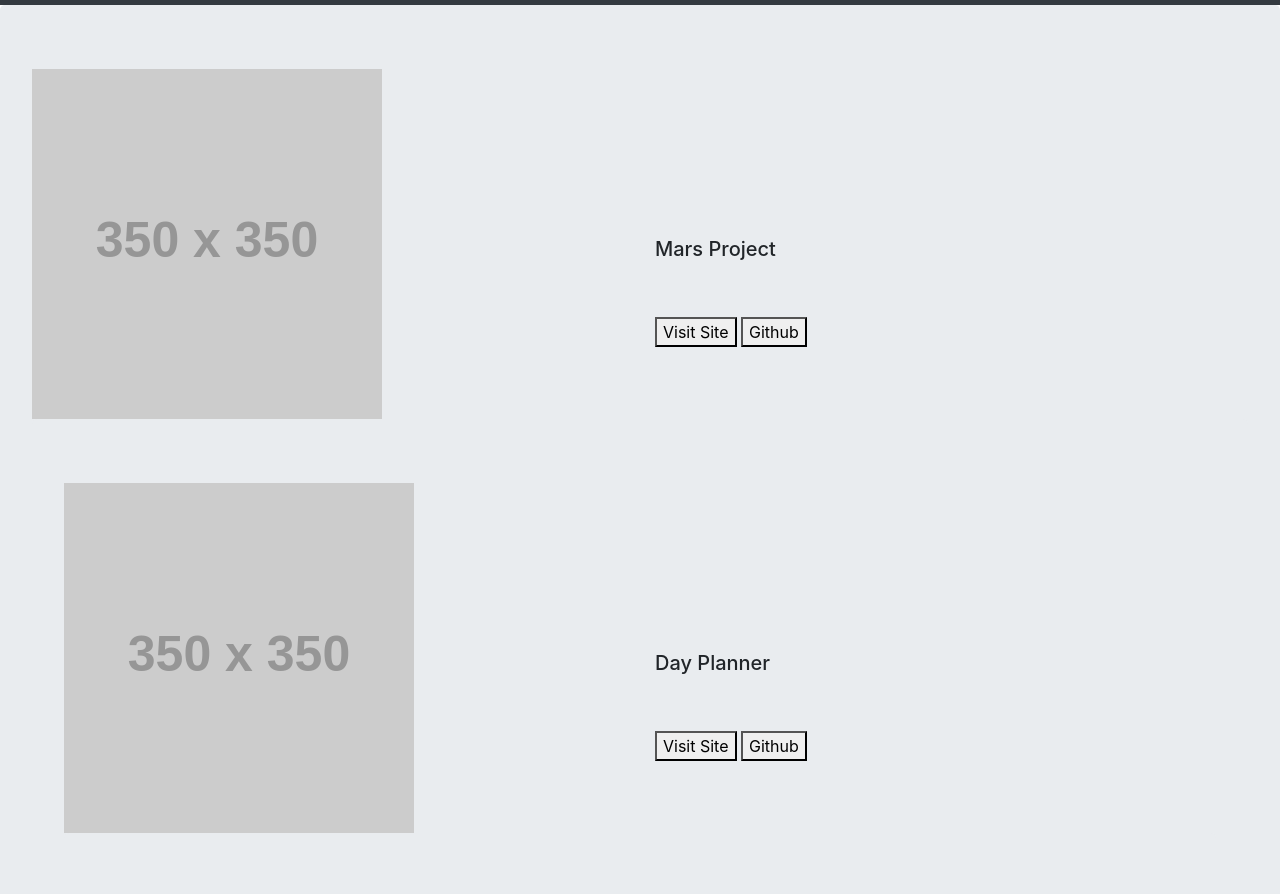
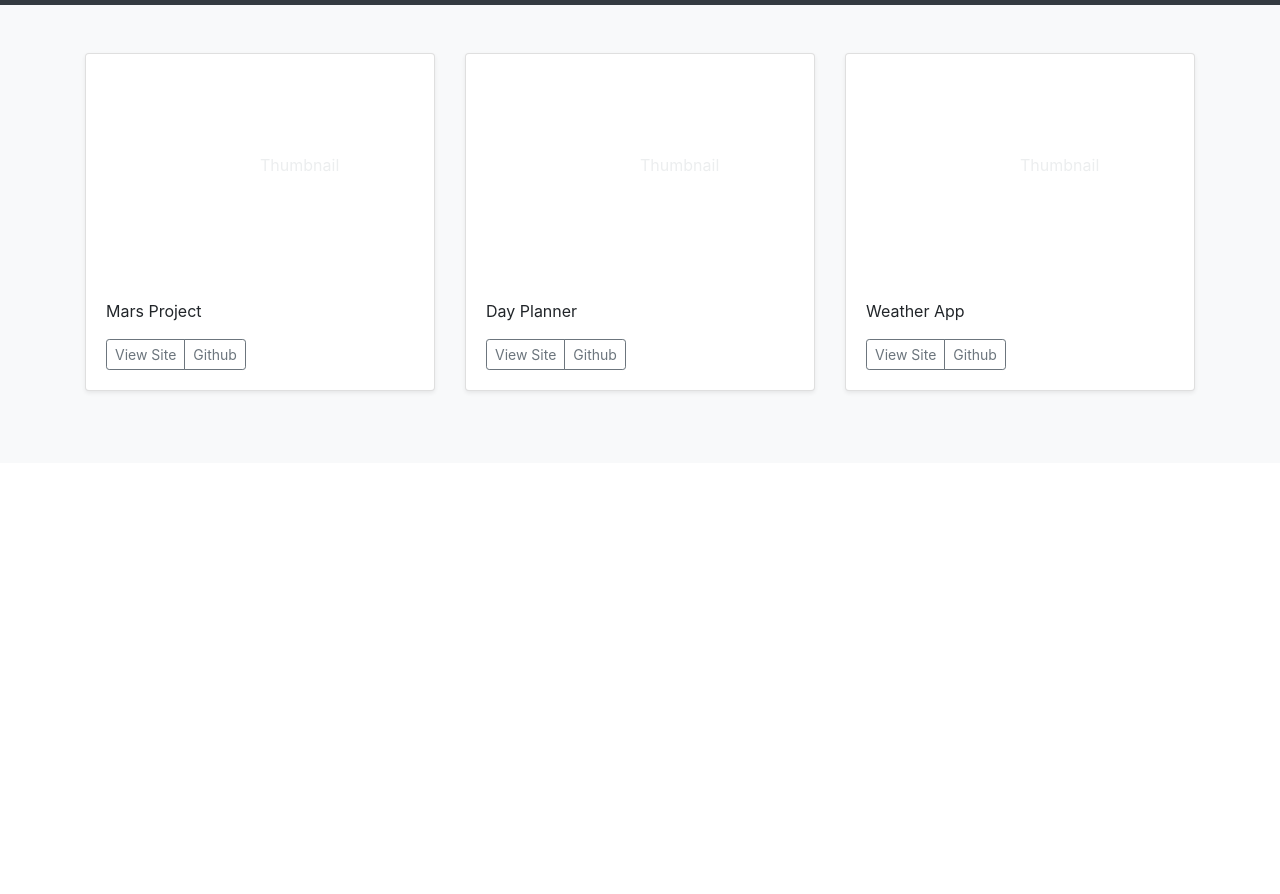
Before and after one commit to jasandper/about-me, a plain HTML site: page portfolio.html in a window 1280 px wide. Shown: the part 51-945 px from the top of the page. After the commit the page ends 800 px from the top, so only its background shows below. Drawn offline with nearby package versions, Linux system fonts and the light colour scheme; placeholder pictures from the web are drawn by us.

Commit message:
create card layout for portfolio page

```diff
--- a/portfolio.html
+++ b/portfolio.html
@@ -31,60 +31,71 @@
           </nav>
         <!-- End Navbar -->
 
-<!-- Project 1 -->
-
-<div class="jumbotron" id="portfolio1">
+<div class="album py-5 bg-light">
+  <div class="container">
     <div class="row">
-  <div class="col">
-  <img src="https://via.placeholder.com/350" alt="mars project">
-</div>
-<div class="col">
-  <br><br><br><br><br><br><br>
-  <h5>Mars Project</h5>
-  <br><br>
-  <button>Visit Site</button>
-  <button>Github</button>
+      <!-- project 1 -->
+      <div class="col-md-4">
+        <div class="card mb-4 shadow-sm">
+          <svg class="bd-placeholder-img card-img-top" width="100%" height="225"
+          aria-label="Placeholder: Thumbnail">
+          <title>Placeholder</title>
+          <text x="50%" y="50%" fill="#eceeef" dy=".3em">Thumbnail</text>
+          </svg>
+          <div class="card-body">
+            <p class="card-text">Mars Project</p>
+            <div class="d-flex justify-content-between align-items-center">
+              <div class="btn-group">
+                <button type="button" class="btn btn-sm btn-outline-secondary">View Site</button>
+                <button type="button" class="btn btn-sm btn-outline-secondary">Github</button>
               </div>
             </div>
-
-<!-- End Project 1 -->
-
-<!-- Project 2 -->
-
-<div class="jumbotron" id="portfolio1">
-  <div class="row">
-  <div class="col">
-  <img src="https://via.placeholder.com/350" alt="Day Planner">
-</div>
-<div class="col">
-  <br><br><br><br><br><br><br>
-  <h5>Day Planner</h5>
-  <br><br>
-  <button>Visit Site</button>
-  <button>Github</button>
           </div>
         </div>
-
-<!-- End Project 2 -->
-
+      </div>
+      <!-- Project 2 -->
+      <div class="col-md-4">
+        <div class="card mb-4 shadow-sm">
+          <svg class="bd-placeholder-img card-img-top" width="100%" height="225"
+          aria-label="Placeholder: Thumbnail">
+          <title>Placeholder</title>
+          <text x="50%" y="50%" fill="#eceeef" dy=".3em">Thumbnail</text>
+          </svg>
+          <div class="card-body">
+            <p class="card-text">Day Planner</p>
+            <div class="d-flex justify-content-between align-items-center">
+              <div class="btn-group">
+                <button type="button" class="btn btn-sm btn-outline-secondary">View Site</button>
+                <button type="button" class="btn btn-sm btn-outline-secondary">Github</button>
+              </div>
+            </div>
+          </div>
+        </div>
+      </div>
       <!-- Project 3 -->
-
-<div class="jumbotron" id="portfolio1">
-  <div class="row">
-  <div class="col">
-  <img src="https://via.placeholder.com/350" alt="Weather App">
+      <div class="col-md-4">
+        <div class="card mb-4 shadow-sm">
+          <svg class="bd-placeholder-img card-img-top" width="100%" height="225"
+          aria-label="Placeholder: Thumbnail">
+          <title>Placeholder</title>
+          <text x="50%" y="50%" fill="#eceeef" dy=".3em">Thumbnail</text>
+          </svg>
+          <div class="card-body">
+            <p class="card-text">Weather App</p>
+            <div class="d-flex justify-content-between align-items-center">
+              <div class="btn-group">
+                <button type="button" class="btn btn-sm btn-outline-secondary">View Site</button>
+                <button type="button" class="btn btn-sm btn-outline-secondary">Github</button>
               </div>
-<div class="col">
-  <br><br><br><br><br><br><br>
-  <h5>Weather App</h5>
-  <br><br>
-  <button>Visit Site</button>
-  <button>Github</button>
+            </div>
           </div>
         </div>
       </div>
 
-<!-- End Project 3 -->
+
+    </div>
+  </div>
+</div>
 
 
 
--- a/style.css
+++ b/style.css
@@ -23,5 +23,7 @@ li:hover {
 }
 
 #portfolio1 {
-    padding: 100px;
+    margin-top: 10px;
+    margin-bottom: 10px;
+
 }
```
Also changed, not shown: 1 other file. Lines whose indentation alone changed are shown as unchanged.
